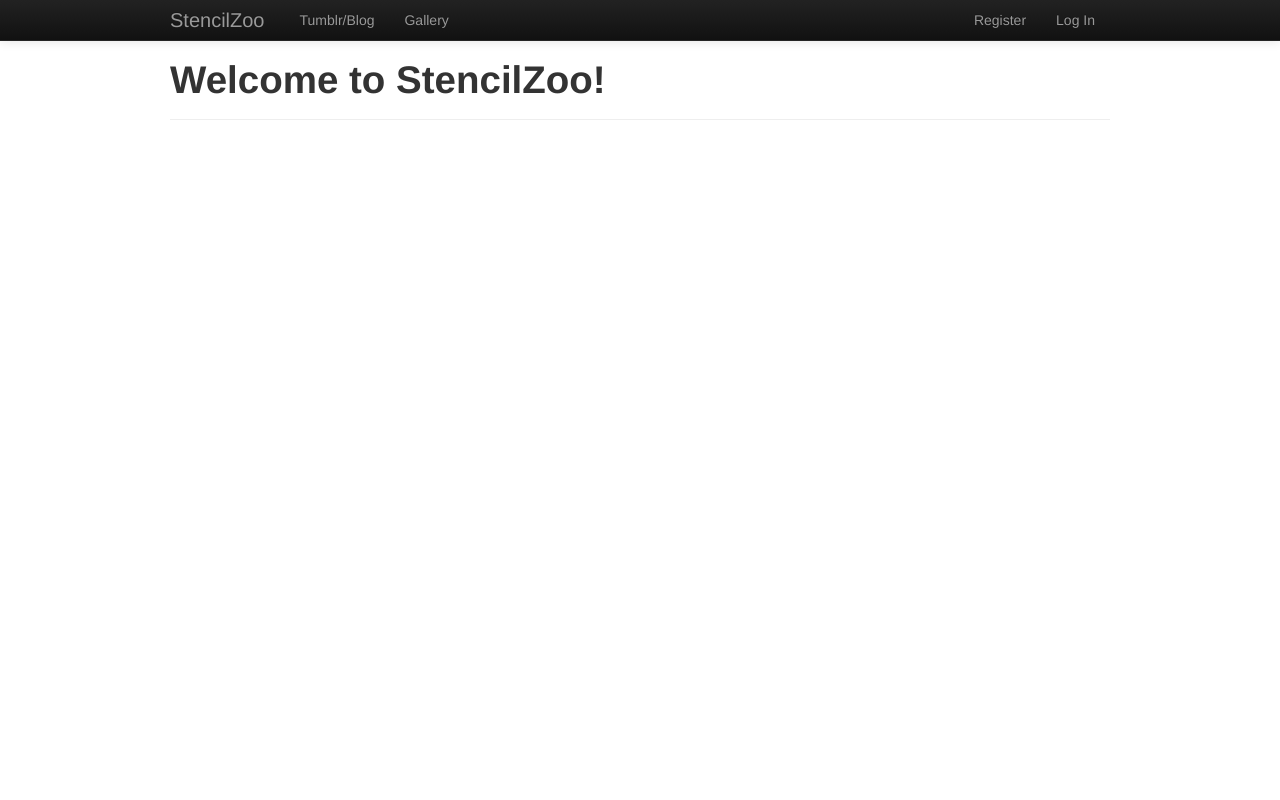
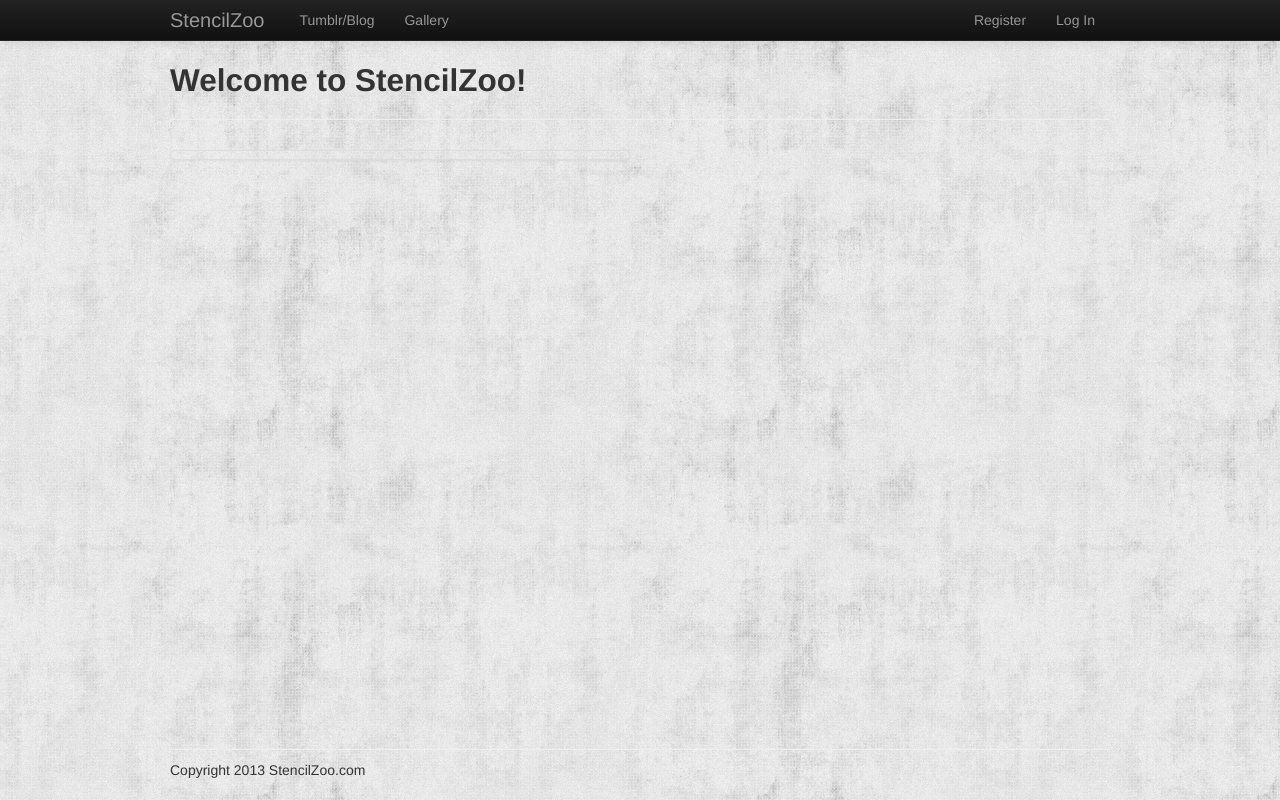
Before and after one commit to StencilZoo/zoorail, a Rails app: page / in a window 1280 px wide. Run offline with Rails 7, Linux system fonts and the light colour scheme; style sheets or scripts are compiled from the project's sources; parts of the project's set-up code (start-up, migrations or seed data) failed here and were passed over; some libraries are stand-ins or nearby versions.

Commit message:
added background img, updated splash page

```diff
--- a/app/assets/stylesheets/application.css
+++ b/app/assets/stylesheets/application.css
@@ -11,10 +11,35 @@
  *= require_self
  *= require_tree .
  */
+
 body {
   padding-top: 40px;
+  background: url('grunge_wall.png');
 }
 
+/*
+	Body Elements
+	----------------------------------
+	----------------------------------
+*/
 .alert {
   margin-top: 10px;
 }
+.size_600_400 {
+ width: 600 px;
+ height: 400 px;
+}
+
+
+/*
+	Footer
+	----------------------------------
+	----------------------------------
+*/
+
+.footer {
+  padding: 10px 0px;
+  margin-top: 10px;
+  border-top: 1px solid #eeeeee;
+
+}
--- a/app/views/layouts/application.html.erb
+++ b/app/views/layouts/application.html.erb
@@ -40,5 +40,10 @@
 
     <%= yield %>
   </div>
+  <div class="navbar navbar-fixed-bottom">
+    <div class="container footer">
+        <p>Copyright 2013 StencilZoo.com</p>
+    </div>
+  </div>
 </body>
 </html>
--- a/app/views/statuses/index.html.erb
+++ b/app/views/statuses/index.html.erb
@@ -1,3 +1,13 @@
 <div class="page-header">
-  <h1>Welcome to StencilZoo!</h1>
+  <h2>Welcome to StencilZoo!</h2>
 </div>
+<div>
+  <ul class="thumbnails">
+    <li class="span6">
+      <a href="#" class="thumbnail size_600_400">
+        <img data-src="holder.js/300x200" alt="">
+      </a>
+    </li>
+
+  </ul>
+</div>
```
Also changed, not shown: app/assets/images/grunge_wall.png (added).
